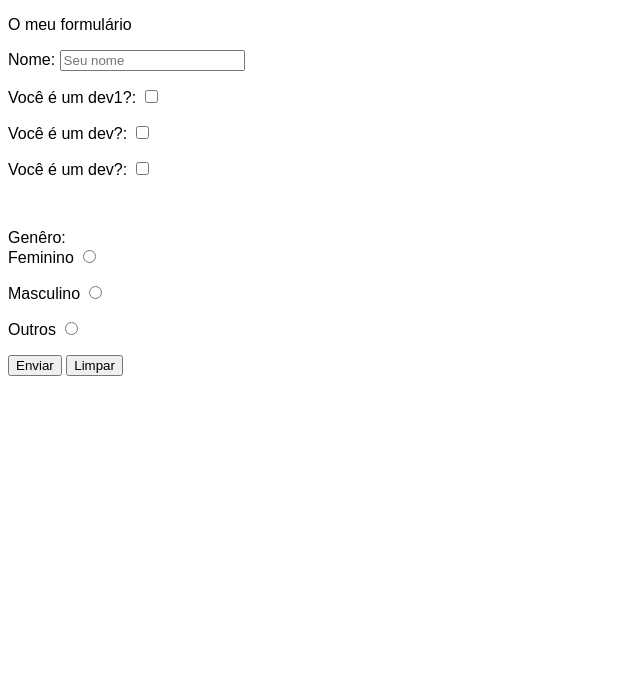
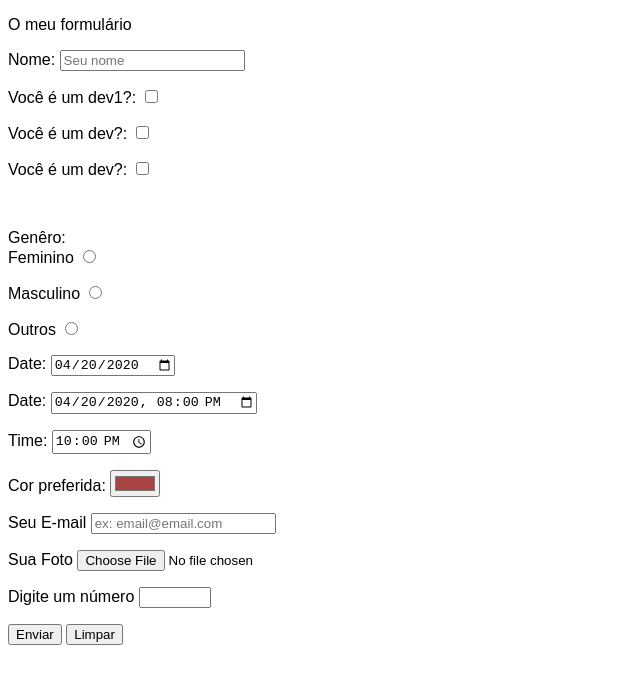
Before and after one commit to ewertonigor/HTML5-CSS3, a website: page index6.html in a window 1280 px wide. Shown: the whole page, without its empty margins (0-640 px from the left). Drawn offline with Linux system fonts and the light colour scheme.

Commit message:
Input e Form Part 3

```diff
--- a/index6.html
+++ b/index6.html
@@ -49,6 +49,41 @@
         </p>
 
         <p>
+          <label for="date">Date:</label>
+           <input type="date" id="date" name="date" value="2020-04-20"/>
+        </p>
+
+        <p>
+          <label for="date">Date:</label>
+           <input type="datetime-local" id="date" name="date" value="2020-04-20T20:00"/>
+        </p>
+
+        <p>
+          <label for="time">Time:</label>
+           <input type="time" id="time" name="time" value="22:00"/>
+        </p>
+
+        <p>
+          <label for="color">Cor preferida:</label>
+           <input type="color" id="color" name="color" value="#AA4444"/>
+        </p>
+
+        <p>
+          <label for="e-mail">Seu E-mail</label>
+           <input type="email" id="e-mail" name="e-mail" placeholder="ex: email@email.com"/>
+        </p>
+
+        <p>
+          <label for="file">Sua Foto</label>
+           <input type="file" id="file" name="file" accept=".png,image/*"/>
+        </p>
+
+        <p>
+          <label for="number">Digite um número</label>
+           <input type="number" id="number" name="number" min="100" max="1000"/>
+        </p>
+
+        <p>
           <button type="submit">Enviar</button>
           <button type="reset">Limpar</button>
         </p>
```
